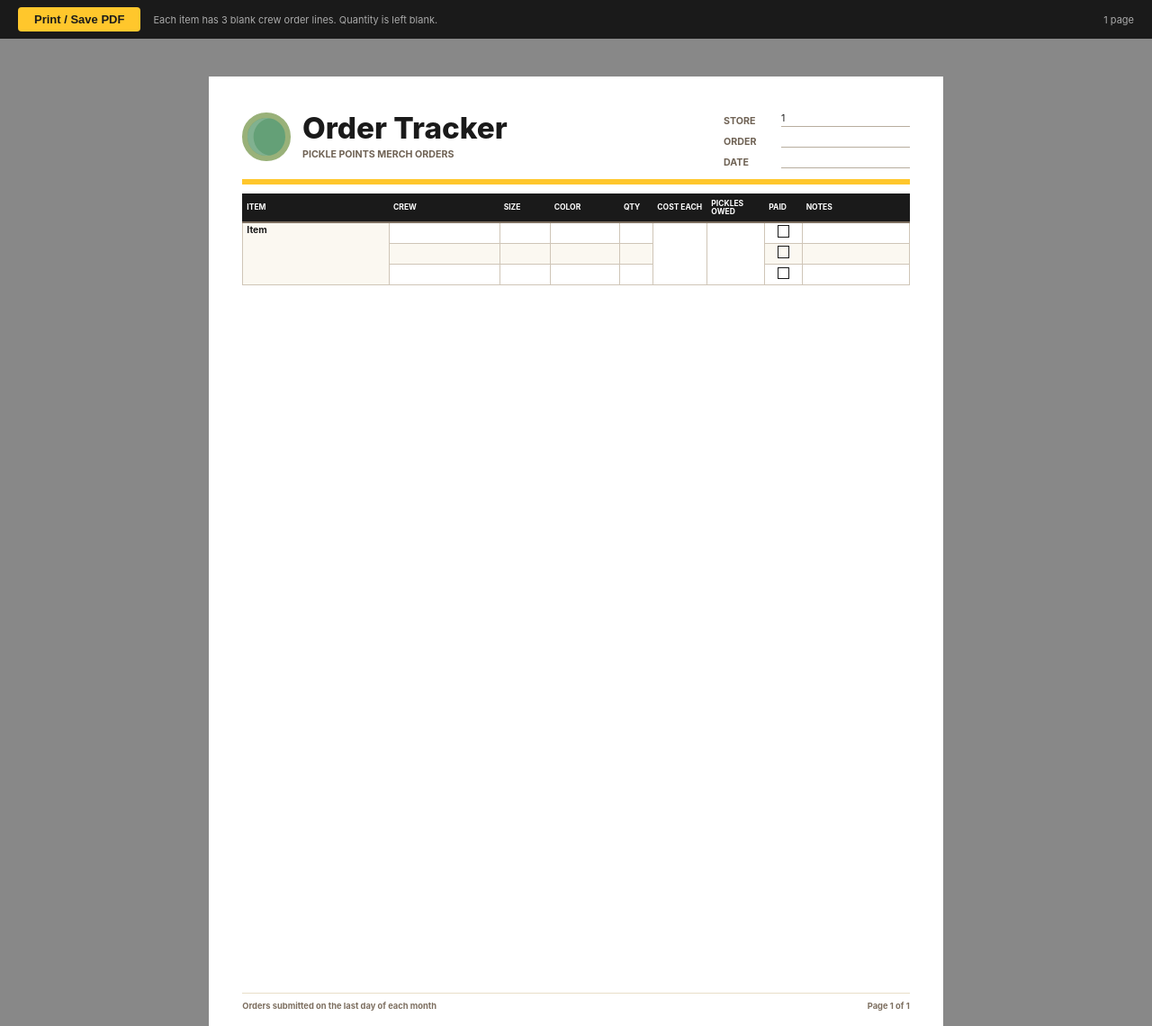
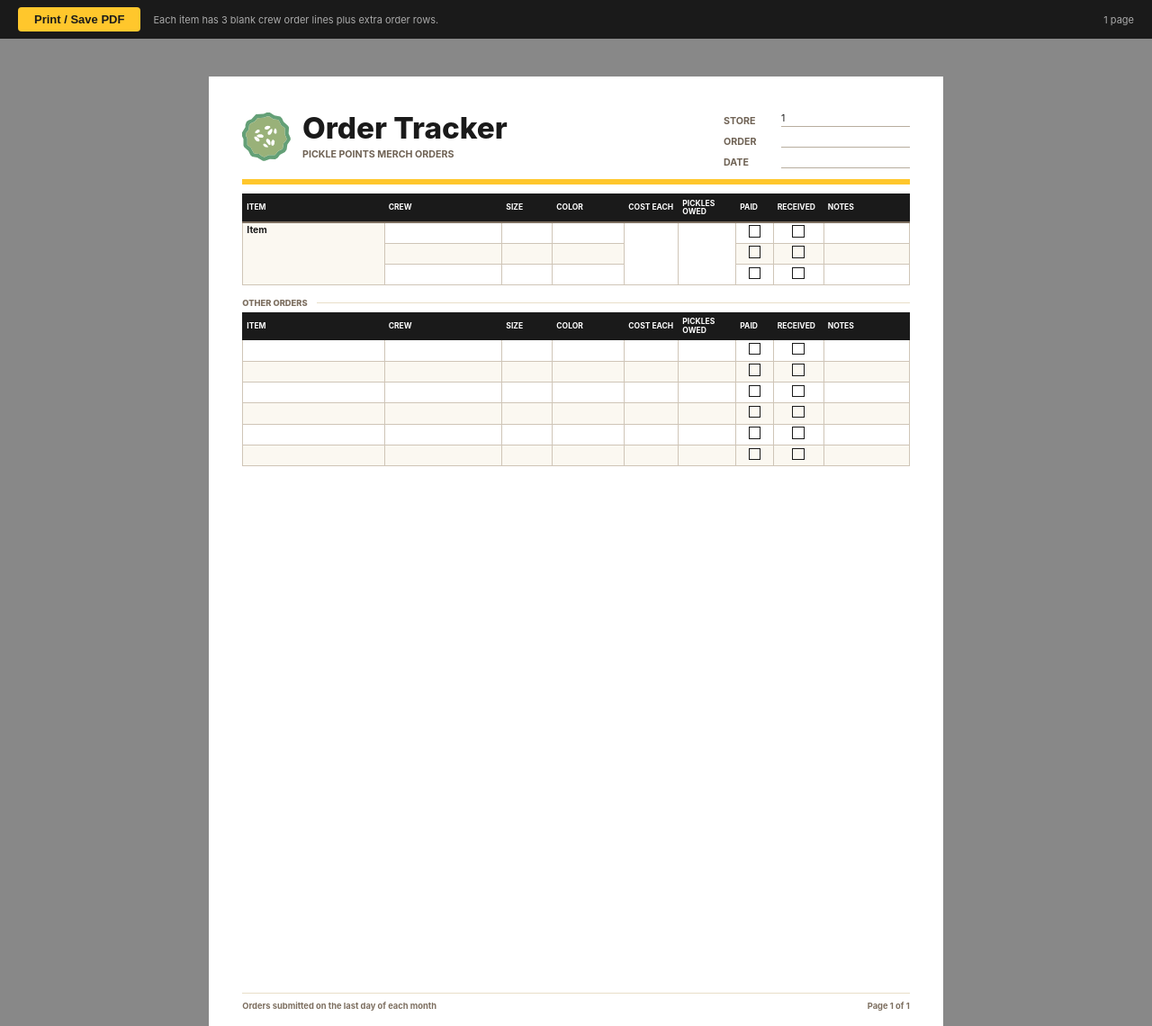
Before and after one commit to Cash8503/pickle-points, a Flask app: page /order-tracker in a window 1280 px wide. Shown: the top 1140 px of the page at 90% size. Run offline with Flask 3, Linux system fonts and the light colour scheme; the visitor is signed in with stand-in values (Sample User, id 1); data comes from the database, SQL or seed files in the repository; lists and menus that the app fills with data are empty; some libraries are stand-ins or nearby versions.

Commit message:
order form fin

```diff
--- a/html-rewrite/order_render.py
+++ b/html-rewrite/order_render.py
@@ -3,8 +3,10 @@ from flask import render_template
 from services import SIZE_ORDER
 
 
+# Printed order sheet layout knobs.
 ORDER_LINES_PER_ITEM = 3
-ITEMS_PER_PAGE = 10
+ITEMS_PER_PAGE = 9
+EXTRA_ORDER_LINES = 6
 
 
 def _format_money(value, fallback=None):
@@ -113,6 +115,7 @@ def render_order_tracker_html(pages, per_pickle, pickle_value, store_num):
         "order_tracker.html",
         page_sheets=page_sheets,
         line_numbers=list(range(1, ORDER_LINES_PER_ITEM + 1)),
+        extra_order_lines=list(range(EXTRA_ORDER_LINES)),
         total=len(page_sheets),
         store_num=store_num,
     )
--- a/html-rewrite/templates/order_tracker.html
+++ b/html-rewrite/templates/order_tracker.html
@@ -90,10 +90,8 @@
             .pickle-mark {
                 width: 40pt;
                 height: 40pt;
-                border-radius: 50%;
-                background: #64a077;
-                border: 5pt solid #99b179;
-                box-shadow: inset 5pt 0 0 rgba(255, 255, 255, 0.18);
+                display: block;
+                object-fit: contain;
             }
             h1 {
                 font-size: 25pt;
@@ -155,18 +153,55 @@
             tr:nth-child(even) td {
                 background: #fbf8f1;
             }
-            .col-item { width: 122pt; }
-            .col-crew { width: 92pt; }
-            .col-size { width: 42pt; }
-            .col-color { width: 58pt; }
-            .col-qty { width: 28pt; }
-            .col-cost { width: 45pt; }
-            .col-owed { width: 48pt; }
-            .col-paid { width: 31pt; }
+            .col-item {
+                width: 118pt;
+            }
+            .col-crew {
+                width: 98pt;
+            }
+            .col-size {
+                width: 42pt;
+            }
+            .col-color {
+                width: 60pt;
+            }
+            .col-cost {
+                width: 45pt;
+            }
+            .col-owed {
+                width: 48pt;
+            }
+            .col-paid {
+                width: 31pt;
+            }
+            .col-received {
+                width: 42pt;
+            }
             .order-lines tbody tr.item-start td {
                 border-top: 1.6pt solid #7d6f60;
             }
             .order-lines tbody tr.item-line td {
+                height: 17.5pt;
+            }
+            .extra-section {
+                margin-top: 10pt;
+            }
+            .extra-title {
+                display: flex;
+                align-items: center;
+                gap: 8pt;
+                margin-bottom: 4pt;
+                color: #7d6f60;
+                font-size: 7pt;
+                font-weight: 800;
+                text-transform: uppercase;
+            }
+            .extra-title::after {
+                content: "";
+                flex: 1;
+                border-top: 0.7pt solid #e8dfc8;
+            }
+            .extra-orders td {
                 height: 17.5pt;
             }
             .item-cell {
@@ -232,7 +267,8 @@
                 text-align: center;
                 margin-top: 1pt;
             }
-            .paid-box {
+            .paid-box,
+            .received-box {
                 width: 10pt;
                 height: 10pt;
                 border: 1.1pt solid #1a1a1a;
@@ -327,7 +363,8 @@
         <div id="printbar">
             <button onclick="printFromTop()">Print / Save PDF</button>
             <span class="note"
-                >Each item has 3 blank crew order lines. Quantity is left blank.</span
+                >Each item has 3 blank crew order lines plus extra order
+                rows.</span
             >
             <span style="flex: 1"></span>
             <span style="color: #aaa; font-size: 11px"
@@ -342,7 +379,11 @@
                 <div class="page">
                     <div class="sheet-header">
                         <div class="brand">
-                            <div class="pickle-mark"></div>
+                            <img
+                                class="pickle-mark"
+                                src="{{ url_for('static', filename='pickle.svg') }}"
+                                alt=""
+                            />
                             <div>
                                 <h1>Order Tracker</h1>
                                 <div class="subtitle">
@@ -356,9 +397,15 @@
                                 {{ store_num }}
                             </div>
                             <div class="meta-label">Order</div>
-                            <div class="write-line" contenteditable="true"></div>
+                            <div
+                                class="write-line"
+                                contenteditable="true"
+                            ></div>
                             <div class="meta-label">Date</div>
-                            <div class="write-line" contenteditable="true"></div>
+                            <div
+                                class="write-line"
+                                contenteditable="true"
+                            ></div>
                         </div>
                     </div>
 
@@ -369,17 +416,19 @@
                                 <th class="col-crew">Crew</th>
                                 <th class="col-size">Size</th>
                                 <th class="col-color">Color</th>
-                                <th class="col-qty">Qty</th>
                                 <th class="col-cost">Cost Each</th>
                                 <th class="col-owed">Pickles Owed</th>
                                 <th class="col-paid">Paid</th>
+                                <th class="col-received">Received</th>
                                 <th>Notes</th>
                             </tr>
                         </thead>
                         <tbody>
-                            {% for sheet in sheets %}
-                            {% for line in line_numbers %}
-                            <tr class="item-line {% if loop.first %}item-start{% endif %}">
+                            {% for sheet in sheets %} {% for line in
+                            line_numbers %}
+                            <tr
+                                class="item-line {% if loop.first %}item-start{% endif %}"
+                            >
                                 {% if loop.first %}
                                 <td
                                     class="item-cell"
@@ -387,13 +436,18 @@
                                     contenteditable="true"
                                 >
                                     {% if sheet.item %}
-                                    <div class="item-name">{{ sheet.item }}</div>
+                                    <div class="item-name">
+                                        {{ sheet.item }}
+                                    </div>
                                     <div class="item-hint">
                                         {% if sheet.section %}
-                                        <span class="section-name">{{ sheet.section }}</span>
-                                        {% endif %}
-                                        {% if sheet.size_hint %}
-                                        <span>Sizes: {{ sheet.size_hint }}</span>
+                                        <span class="section-name"
+                                            >{{ sheet.section }}</span
+                                        >
+                                        {% endif %} {% if sheet.size_hint %}
+                                        <span
+                                            >Sizes: {{ sheet.size_hint }}</span
+                                        >
                                         {% endif %}
                                     </div>
                                     {% else %}
@@ -415,7 +469,6 @@
                                     </span>
                                     {% endif %}
                                 </td>
-                                <td contenteditable="true"></td>
                                 {% if loop.first %}
                                 <td
                                     class="number-cell"
@@ -429,29 +482,68 @@
                                     rowspan="{{ sheet.line_count }}"
                                     contenteditable="true"
                                 >
-                                    {{ sheet.owed }}
-                                    {% if sheet.chip_note %}
-                                    <span class="chip-note">{{ sheet.chip_note }}</span>
+                                    {{ sheet.owed }} {% if sheet.chip_note %}
+                                    <span class="chip-note"
+                                        >{{ sheet.chip_note }}</span
+                                    >
                                     {% endif %}
                                 </td>
                                 {% endif %}
                                 <td><div class="paid-box"></div></td>
+                                <td><div class="received-box"></div></td>
                                 <td contenteditable="true"></td>
                             </tr>
-                            {% endfor %}
-                            {% endfor %}
+                            {% endfor %} {% endfor %}
                         </tbody>
                     </table>
 
+                    {% if loop.last %}
+                    <div class="extra-section">
+                        <div class="extra-title">Other Orders</div>
+                        <table class="extra-orders">
+                            <thead>
+                                <tr>
+                                    <th class="col-item">Item</th>
+                                    <th class="col-crew">Crew</th>
+                                    <th class="col-size">Size</th>
+                                    <th class="col-color">Color</th>
+                                    <th class="col-cost">Cost Each</th>
+                                    <th class="col-owed">Pickles Owed</th>
+                                    <th class="col-paid">Paid</th>
+                                    <th class="col-received">Received</th>
+                                    <th>Notes</th>
+                                </tr>
+                            </thead>
+                            <tbody>
+                                {% for _ in extra_order_lines %}
+                                <tr>
+                                    <td contenteditable="true"></td>
+                                    <td contenteditable="true"></td>
+                                    <td contenteditable="true"></td>
+                                    <td contenteditable="true"></td>
+                                    <td contenteditable="true"></td>
+                                    <td contenteditable="true"></td>
+                                    <td><div class="paid-box"></div></td>
+                                    <td><div class="received-box"></div></td>
+                                    <td contenteditable="true"></td>
+                                </tr>
+                                {% endfor %}
+                            </tbody>
+                        </table>
+                    </div>
+                    {% endif %}
+
                     <div class="footer">
-                        <span>Orders submitted on the last day of each month</span>
+                        <span
+                            >Orders submitted on the last day of each
+                            month</span
+                        >
                         <span>Page {{ loop.index }} of {{ total }}</span>
                     </div>
                 </div>
                 {% if not loop.last %}
                 <div class="page-screen-gap"></div>
-                {% endif %}
-                {% endfor %}
+                {% endif %} {% endfor %}
             </div>
         </div>
 
```
Also changed, not shown: html-rewrite/smoke_test.py (+7 -0 lines), html-rewrite/static/pickle.svg (added).
